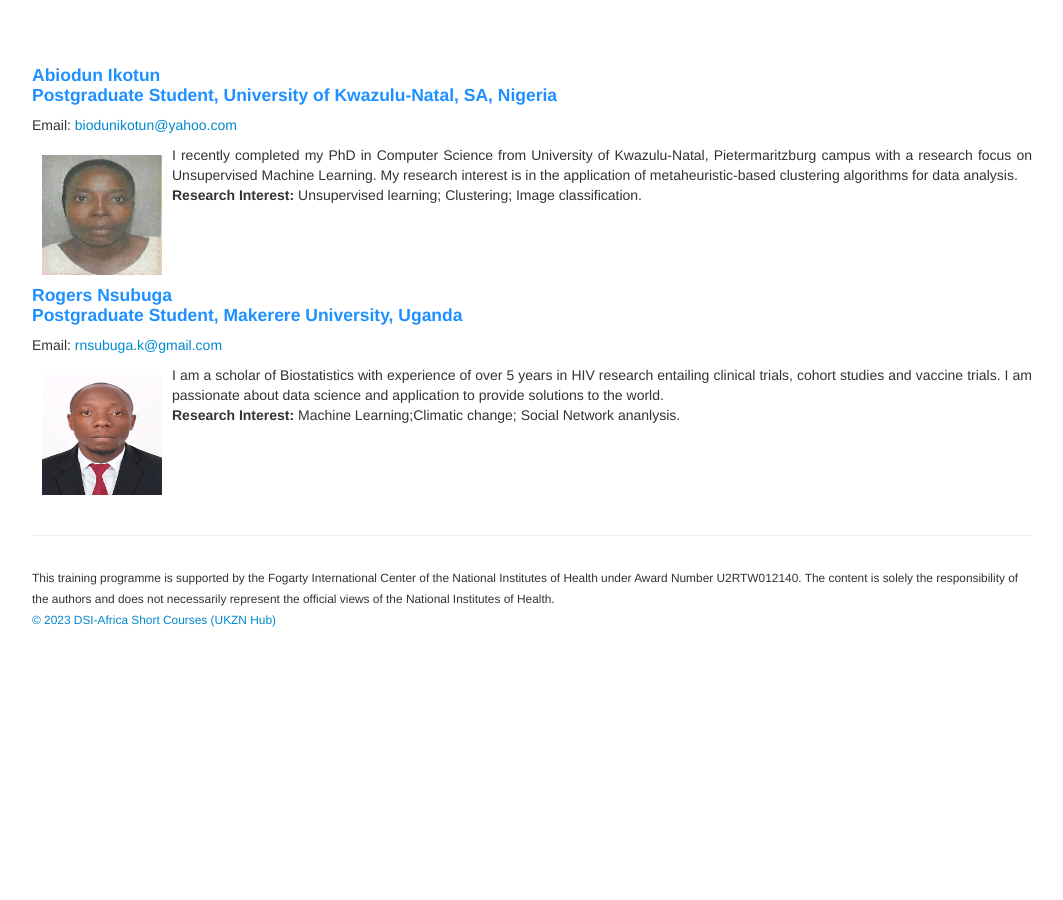
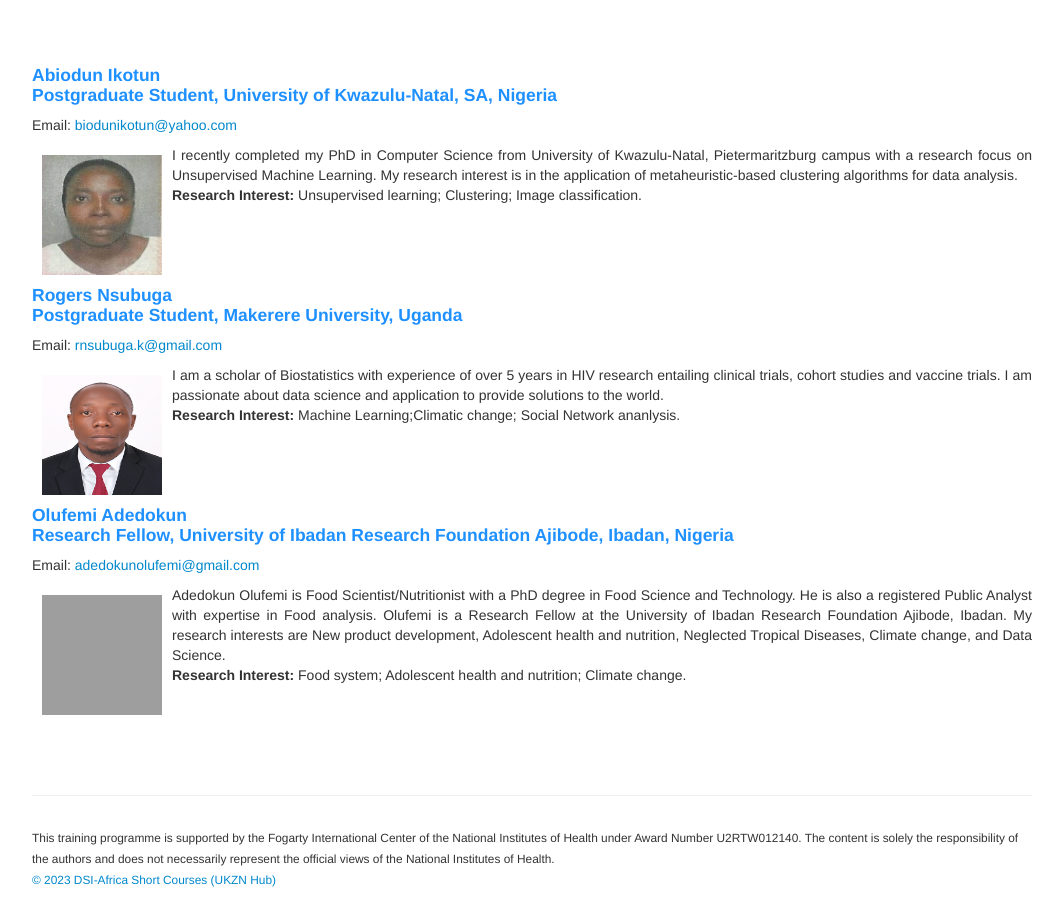
Before and after one commit to ccfscourseukzn/ccfscourseukzn.github.io, a Jekyll site: the page built from pages/participant.md, in a window 1280 px wide and 900 px high, scrolled down 5117 px. Shown: the whole window, without its empty margins (108-1171 px from the left). Built offline with Jekyll 4.4.1, drawn with Linux system fonts in a browser that asks for light colours; before the commit the page ends 5757 px from its top, so only the background shows below that; grey boxes are pictures that could not be loaded.

Commit message:
Update participant.md

```diff
--- a/pages/participant.md
+++ b/pages/participant.md
@@ -153,3 +153,9 @@ Email: <a href="mailto:rnsubuga.k@gmail.com"> rnsubuga.k@gmail.com </a> <br>
  <b>Research Interest:</b> Machine Learning;Climatic change; Social Network ananlysis. </p> <br>
 <br>
 <br>
+<h4 style="color:DodgerBlue;"> Olufemi Adedokun <br> Research Fellow, University of Ibadan Research Foundation Ajibode, Ibadan, Nigeria </h4>
+Email: <a href="mailto:adedokunolufemi@gmail.com"> adedokunolufemi@gmail.com </a> <br>
+<p align="justify"> <img src="../figures/Olufemi.JPG" alt="Olufemi" style="float:left; width:120px; height:120px; padding: 10px;">   <span style="vertical-align:bottom"> Adedokun Olufemi is Food Scientist/Nutritionist with a PhD degree in Food Science and Technology. He is also a  registered Public Analyst with expertise in Food analysis. Olufemi is a Research Fellow at the University of Ibadan Research Foundation Ajibode, Ibadan. My research interests are New product development, Adolescent health and nutrition, Neglected Tropical Diseases, Climate change, and Data Science. </span> <br>
+ <b>Research Interest:</b> Food system; Adolescent health and nutrition; Climate change. </p> <br>
+<br>
+<br>
```
